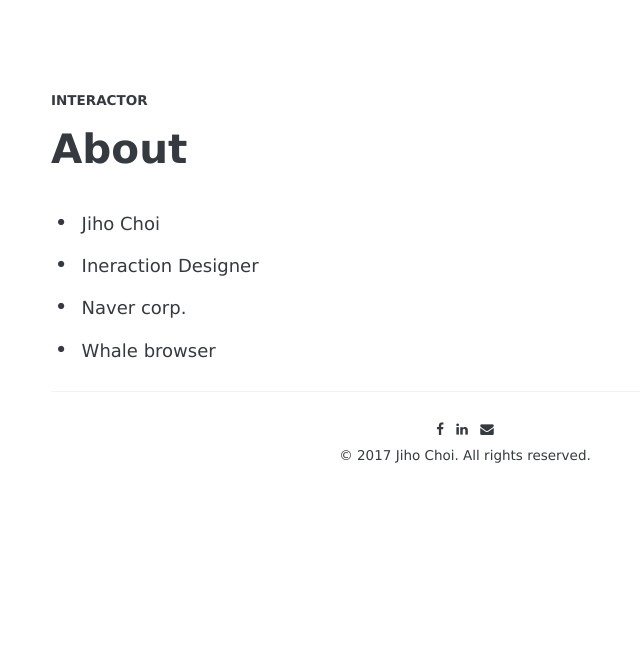
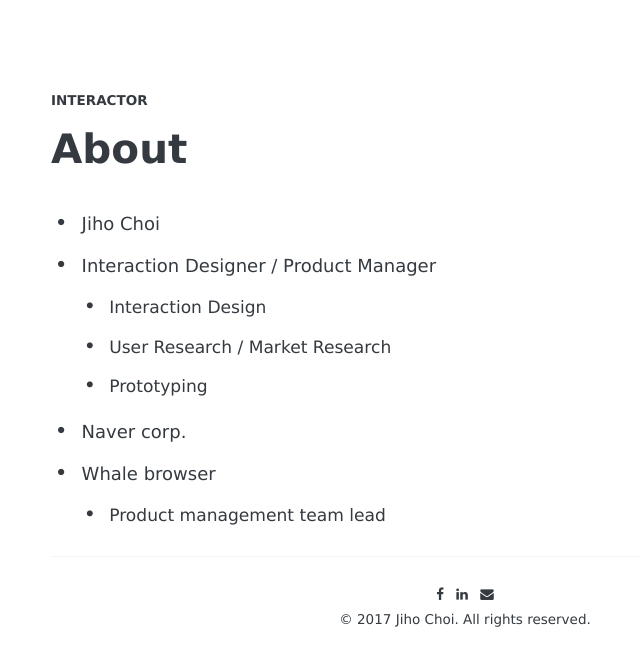
Before and after one commit to interactor/interactor.github.io, a Jekyll site: the page built from about.md, in a window 1280 px wide. Shown: the top 666 px of the page, without its empty margins (175-815 px from the left). Built offline with Jekyll 4.4.1, drawn with Linux system fonts in a browser that asks for light colours; some web fonts are replaced.

Commit message:
Modify about.md

```diff
--- a/about.md
+++ b/about.md
@@ -4,6 +4,10 @@ permalink: /about/
 ---
 
 - Jiho Choi
-- Ineraction Designer
+- Interaction Designer / Product Manager
+  - Interaction Design
+  - User Research / Market Research
+  - Prototyping
 - Naver corp.
 - Whale browser
+  - Product management team lead
```
